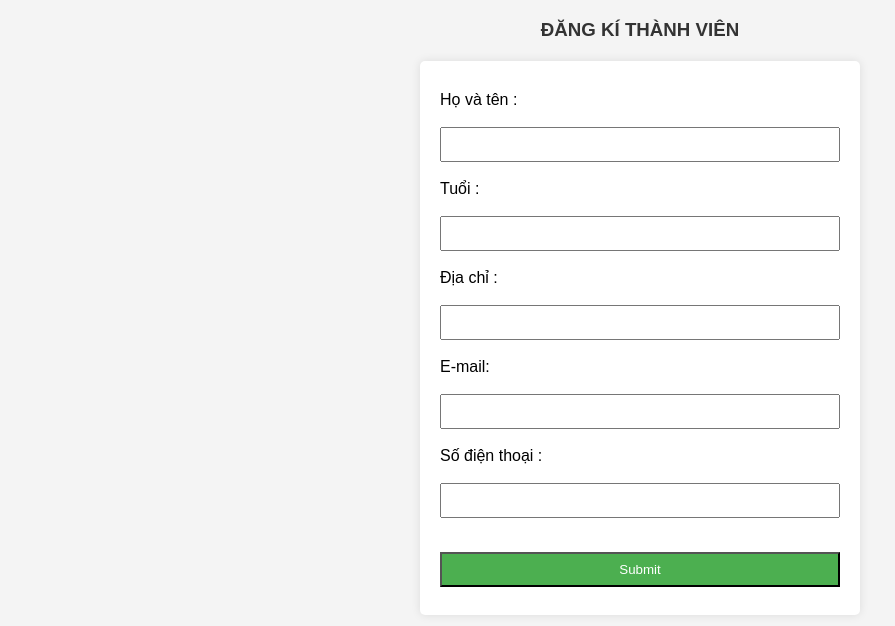
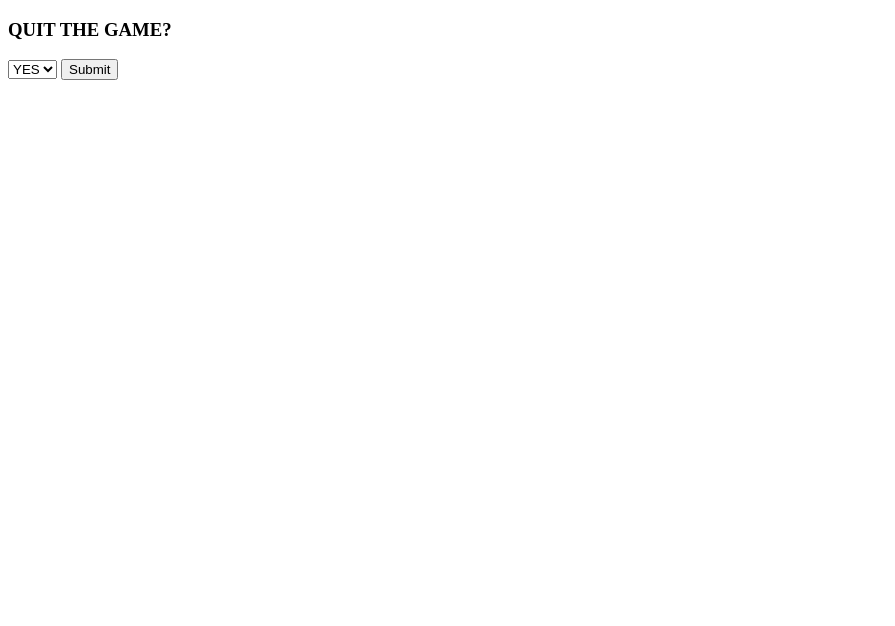
Before and after one commit to vinz0369/Html_w3, a PHP site: page /demo.html in a window 1280 px wide. Shown: the top 626 px of the page, without its empty margins (0-895 px from the left). Run offline with PHP 8.4, Linux system fonts and the light colour scheme.

Commit message:
8-ifform.html

```diff
--- a/Php/demo.html
+++ b/Php/demo.html
@@ -1,28 +1,17 @@
 <!DOCTYPE html>
-<html lang="en">
+<html lang="en" dir="ltr">
 <head>
-    <meta charset="UTF-8">
-    <meta http-equiv="X-UA-Compatible" content="IE=edge">
-    <meta name="viewport" content="width=device-width, initial-scale=1.0">
-    <link rel="stylesheet" type="text/css" href="style.css">
-
-    <title>Document</title>
+    <meta charset="utf-8">
+    <title></title>
 </head>
 <body>
-    <h3>ĐĂNG KÍ THÀNH VIÊN</h3>
-    <form action="index.php" method="post">
-        <p>Họ và tên :</p>
-        <input type="text" name="name"><br>
-        <p>Tuổi :</p>
-        <input type="number" name="age"><br>
-        <p>Địa chỉ :</p>
-        <input type="text" name="add"><br>
-        <p>E-mail:</p>
-        <input type="text" name="email"><br>
-        <p></p>
-        <p>Số điện thoại :</p>
-        <input type="number" name="phonenumber"><br><br>
-        <input type="submit"><br>
-    </form>
+    <h3>QUIT THE GAME?</h3>
+    <form action="index.php" method="get">
+        <select name="response" >
+            <option value="yes">YES</option>
+            <option value="no">NO</option>
+
+        </select>
+        <input type="submit" name="Submit" >
 </body>
 </html>
--- a/Php/style.css
+++ /dev/null
@@ -1,46 +0,0 @@
-body {
-    font-family: Arial, sans-serif;
-    background-color: #f4f4f4;
-    margin: 0;
-    padding: 0;
-}
-
-h3 {
-    color: #333;
-
-    text-align: center;
-}
-
-form {
-    max-width: 400px;
-    margin: 20px auto;
-    padding: 20px;
-    background-color: #fff;
-    border-radius: 5px;
-    box-shadow: 0 0 10px rgba(0, 0, 0, 0.1);
-}
-
-p {
-    margin: 10px 0;
-}
-
-input {
-    width: 100%;
-    padding: 8px;
-    margin: 8px 0;
-    box-sizing: border-box;
-}
-
-input[type="submit"] {
-    background-color: #4caf50;
-    color: #fff;
-    cursor: pointer;
-}
-
-input[type="submit"]:hover {
-    background-color: #45a049;
-}
-
-
-
-/* Add more styles as needed */
```
Also changed, not shown: Php/index.php (+13 -36 lines).
